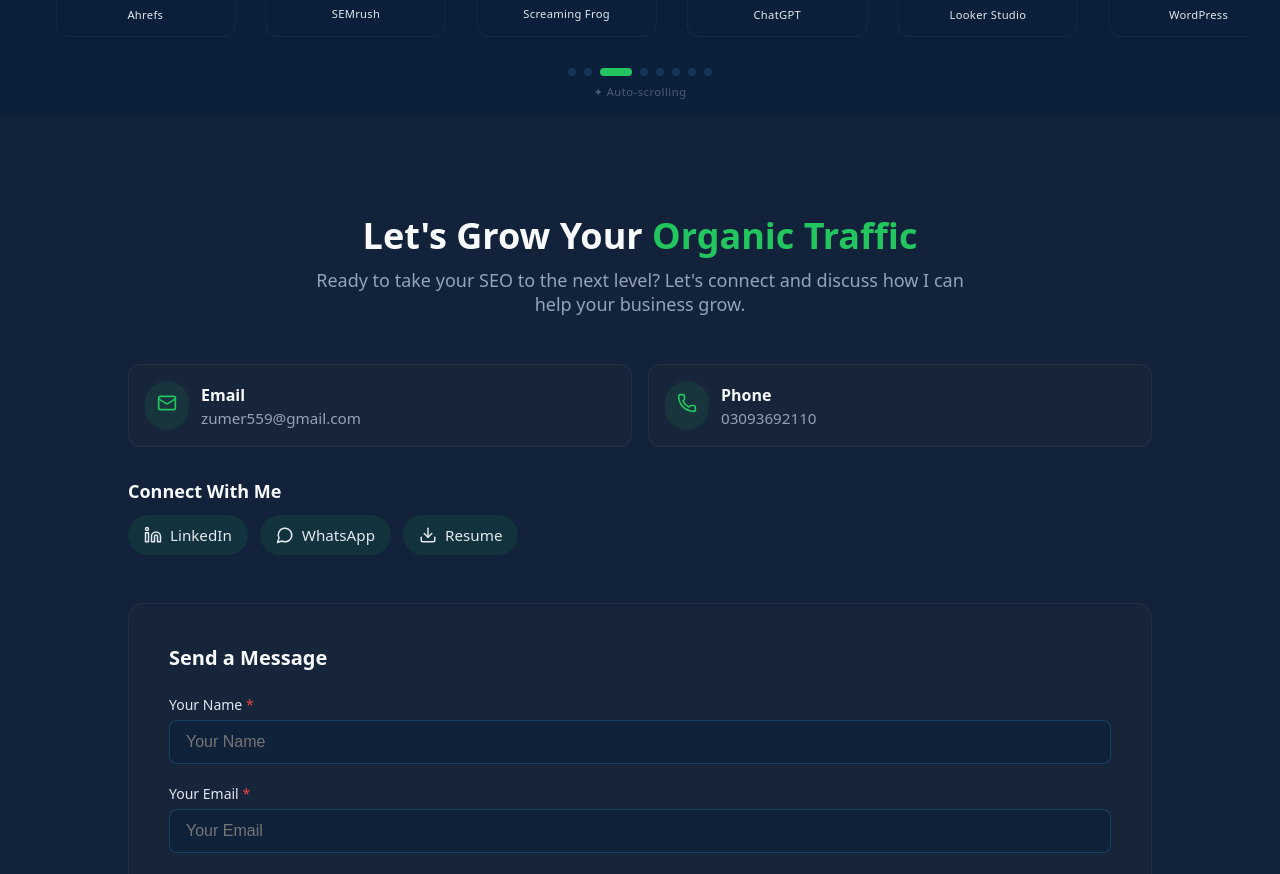
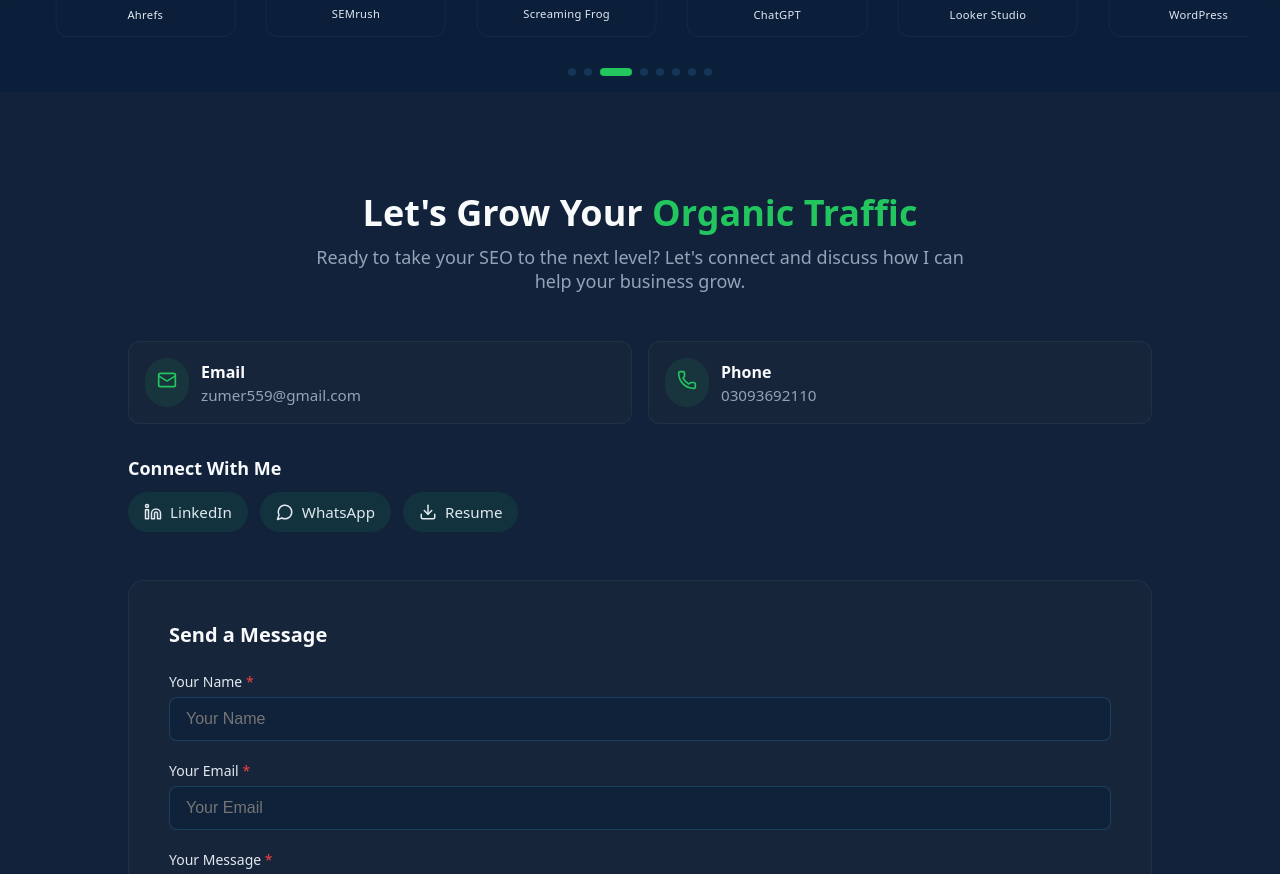
Before and after one commit to Mujtaba214/ZeeshanUmer, a React (Vite) app: page / in a window 1280 px wide. Shown: the part 6899-7773 px from the top of the page. Built offline with nearby package versions, Linux system fonts and the light colour scheme.

Commit message:
updated scroller

```diff
--- a/src/components/LogosSlider.jsx
+++ b/src/components/LogosSlider.jsx
@@ -348,7 +348,7 @@ export const LogosSlider = () => {
       </div>
 
       {/* Auto-play indicator */}
-      <div style={{
+      {/* <div style={{
         textAlign: 'center',
         marginTop: '0.5rem',
         color: 'rgba(226, 232, 240, 0.3)',
@@ -356,7 +356,7 @@ export const LogosSlider = () => {
         letterSpacing: '0.5px'
       }}>
         {isAutoPlaying ? '✦ Auto-scrolling' : '⏸ Paused'}
-      </div>
+      </div> */}
     </div>
   );
 };
```
